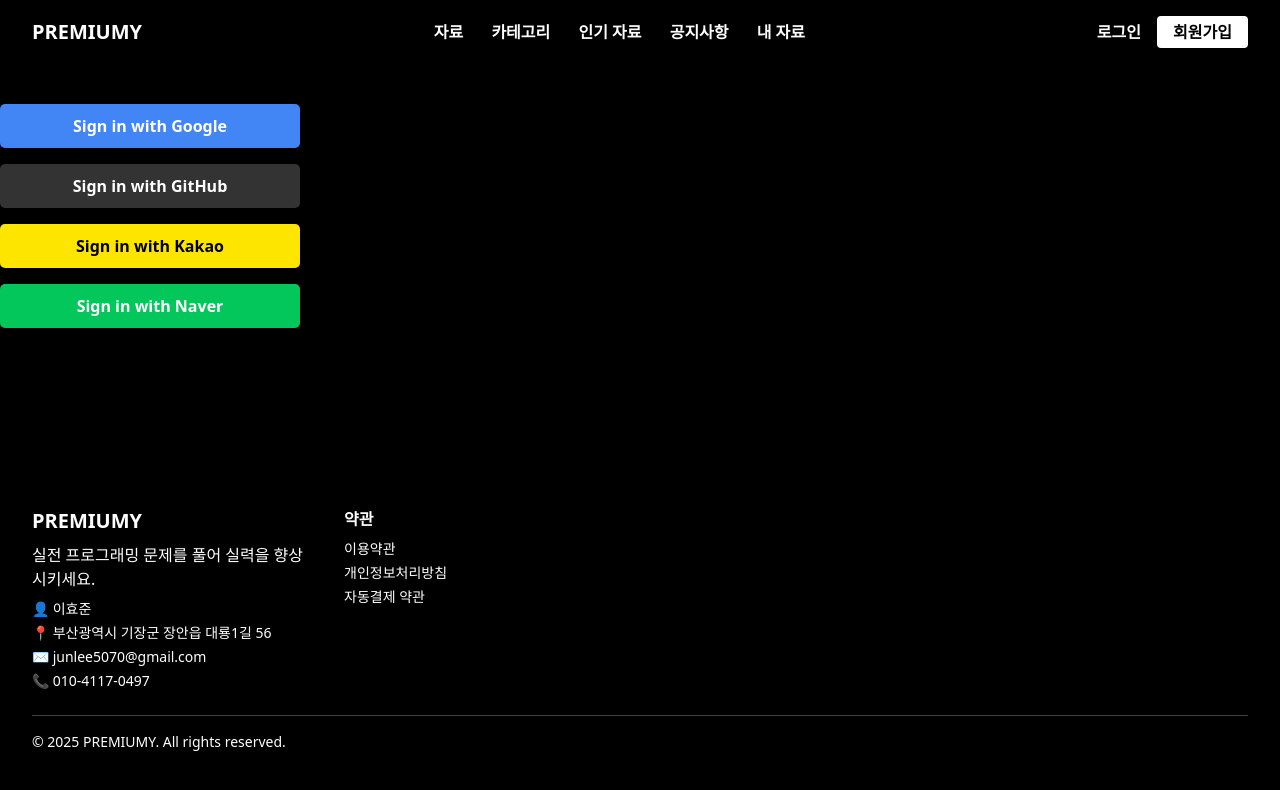
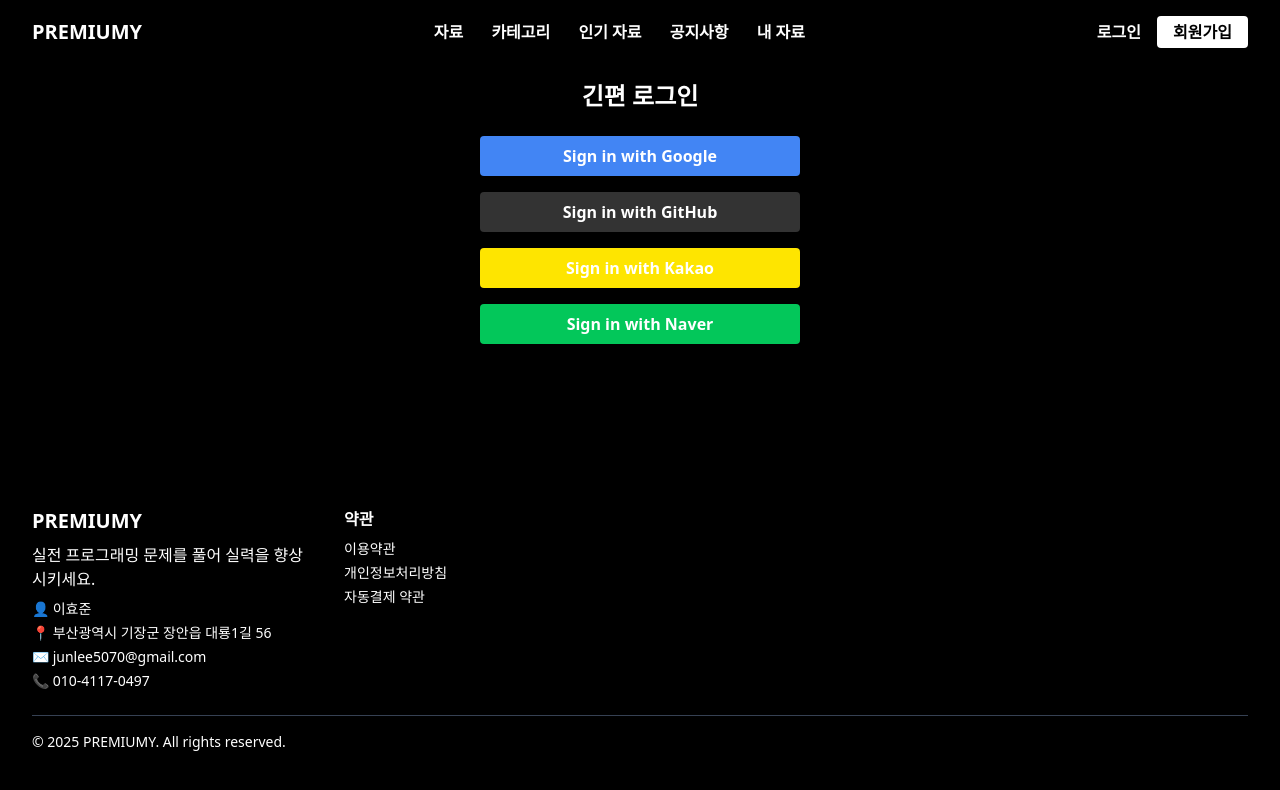
Before and after one commit to HP657/PREMIUMY, a SvelteKit app in the folder FrontEnd/: page /login in a window 1280 px wide. Shown: the top 790 px of the page. Built offline with nearby package versions, Linux system fonts and the light colour scheme; no server answers.

Commit message:
✨ feat: Add OAuth redirect login page

```diff
--- a/FrontEnd/src/routes/login/+page.svelte
+++ b/FrontEnd/src/routes/login/+page.svelte
@@ -1,33 +1,18 @@
 <script lang="ts">
-  const BACKEND_URL = 'http://localhost:3000'; // NestJS 서버 주소
-
-  const OAUTH_PROVIDERS = [
-    { name: "Google", url: `${BACKEND_URL}/api/auth/google`, color: "#4285F4" },
-    { name: "GitHub", url: `${BACKEND_URL}/api/auth/github`, color: "#333" },
-    { name: "Kakao", url: `${BACKEND_URL}/api/auth/kakao`, color: "#FEE500", textColor: "#000" },
-    { name: "Naver", url: `${BACKEND_URL}/api/auth/naver`, color: "#03C75A" }
-  ];
-
+  export let data;
+  const { oauthProviders } = data;
   const loginWith = (url: string) => {
-    window.location.href = url; // 백엔드 OAuth 진입점으로 리다이렉트
+    window.location.href = url;
   };
 </script>
 
-<h1>Login with OAuth</h1>
+<h1 class="text-white text-2xl font-bold mb-6 text-center">긴편 로그인</h1>
 
-<div style="display: flex; flex-direction: column; gap: 1rem; max-width: 300px">
-  {#each OAUTH_PROVIDERS as provider}
+<div class="flex flex-col items-center justify-center gap-4 max-w-xs mx-auto">
+  {#each oauthProviders as provider}
     <button
-      on:click={() => loginWith(provider.url)}
-      style="
-        background-color: {provider.color};
-        color: {provider.textColor ?? '#fff'};
-        padding: 10px;
-        border: none;
-        border-radius: 5px;
-        font-weight: bold;
-        cursor: pointer;
-      "
+            onclick={() => loginWith(provider.url)}
+            class={`w-full py-2 rounded font-bold text-white ${provider.bg} ${provider.text ?? ''} hover:opacity-90 transition`}
     >
       Sign in with {provider.name}
     </button>
--- /dev/null
+++ b/FrontEnd/src/routes/login/+page.ts
@@ -0,0 +1,16 @@
+import type { PageLoad } from './$types';
+
+export const load: PageLoad = () => {
+    const BACKEND_URL = 'http://localhost:3000';
+
+    const OAUTH_PROVIDERS = [
+        { name: "Google", url: `${BACKEND_URL}/api/auth/google`, bg: "bg-[#4285F4]" },
+        { name: "GitHub", url: `${BACKEND_URL}/api/auth/github`, bg: "bg-[#333]" },
+        { name: "Kakao", url: `${BACKEND_URL}/api/auth/kakao`, bg: "bg-[#FEE500]", text: "text-black" },
+        { name: "Naver", url: `${BACKEND_URL}/api/auth/naver`, bg: "bg-[#03C75A]" }
+    ];
+
+    return {
+        oauthProviders: OAUTH_PROVIDERS
+    };
+};
```
